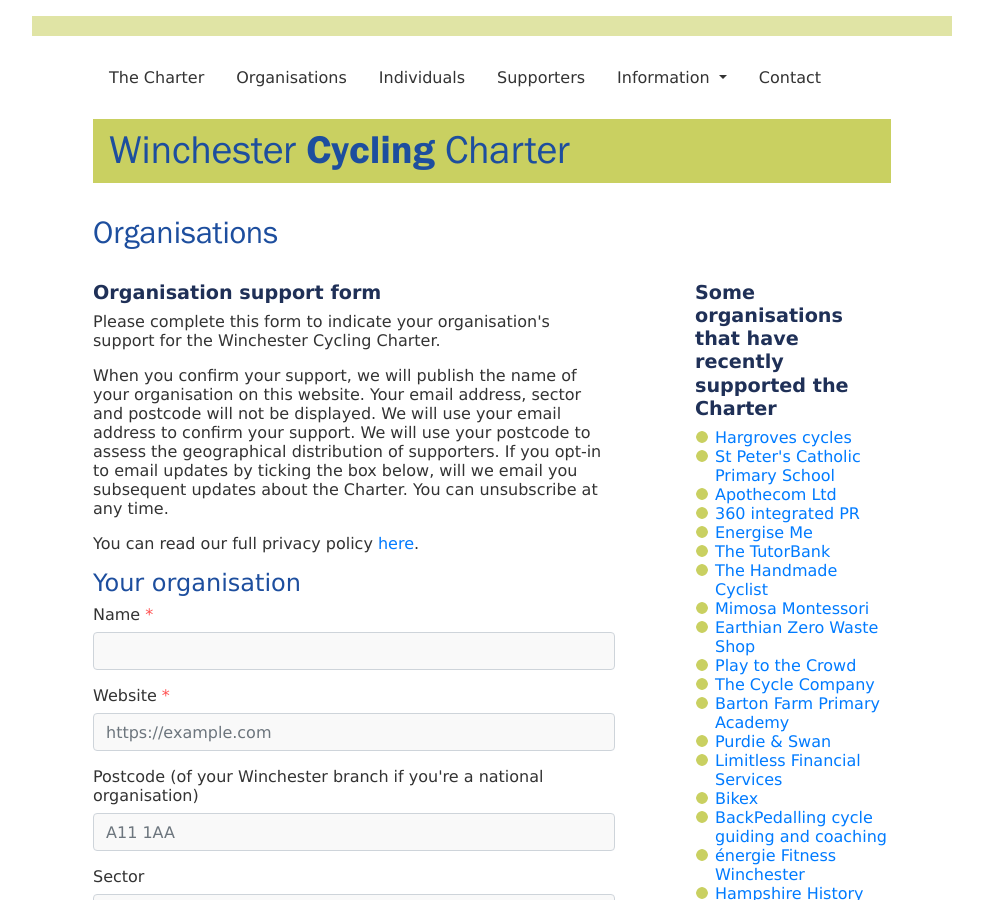
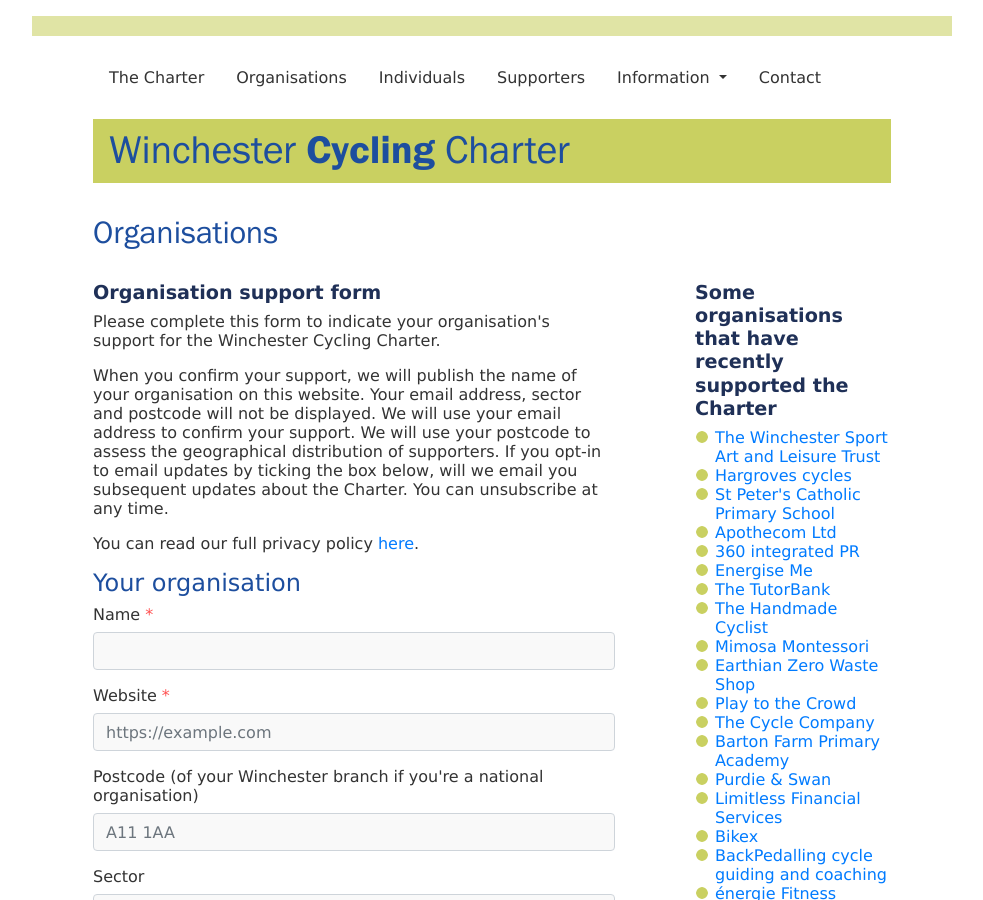
Before and after one commit to winchestercyclingcharter/winchestercyclingcharter.github.io, a Jekyll site: the page built from org-page.md, in a window 1280 px wide and 900 px high. Shown: the whole window, without its empty margins (148-1131 px from the left). Built offline with Jekyll 4.4.1, drawn with Linux system fonts in a browser that asks for light colours; nearby versions of some CDN libraries.

Commit message:
Update orgs.yml

```diff
--- a/_data/orgs.yml
+++ b/_data/orgs.yml
@@ -80,3 +80,4 @@ orgs:
 - { title: Walsh Tours, website: 'https://www.walshtours.com/', logo: '#', founding: false, dt: 20210402-174719-865823 }
 - { title: Apothecom Ltd, website: 'Apothecom.biz', logo: '#', founding: false, dt: 20211108-182106-869066 }
 - { title: St Peter's Catholic Primary School, website: 'https://www.stpetershants.co.uk/', logo: '#', founding: false, dt: 20211109-144102-931135 }
+- { title: The Winchester Sport Art and Leisure Trust, website: 'www.winchestersalt.org', logo: '#', founding: false, dt: 20220129-163827-352174 }
```
